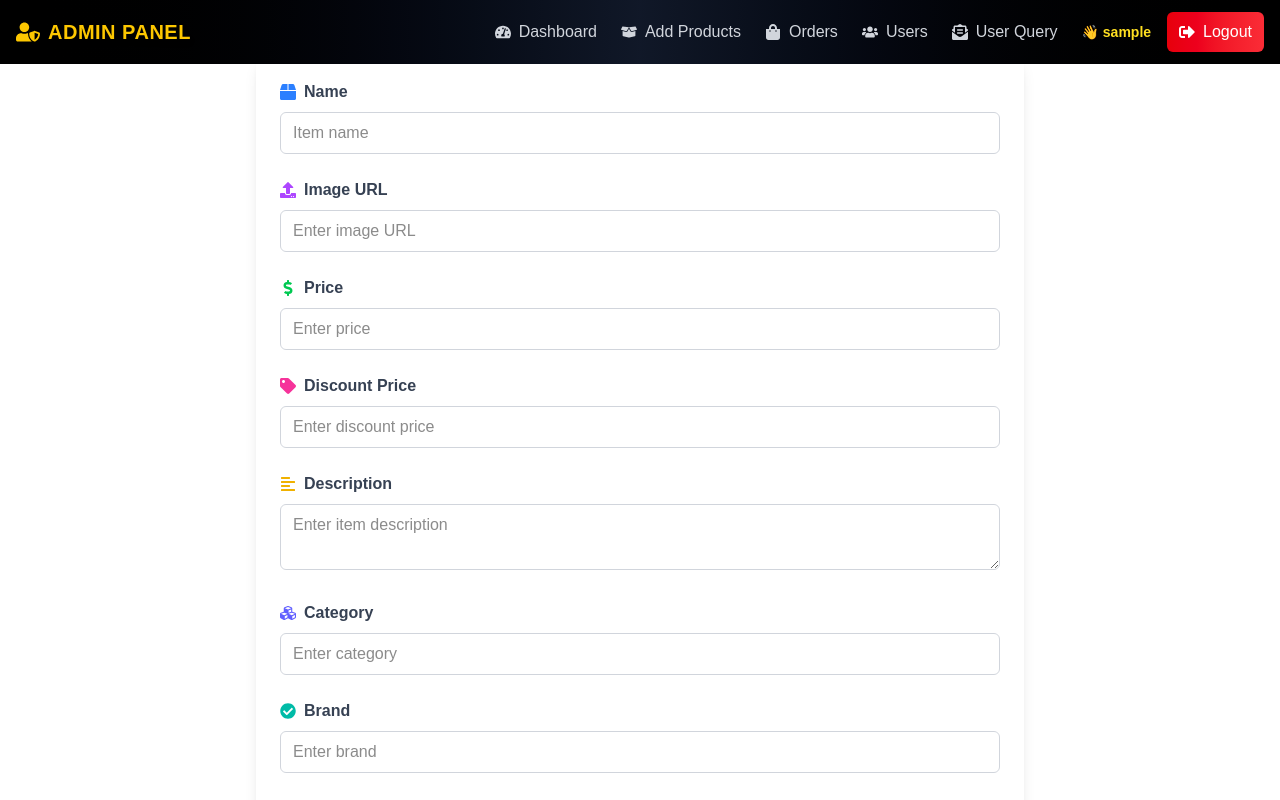
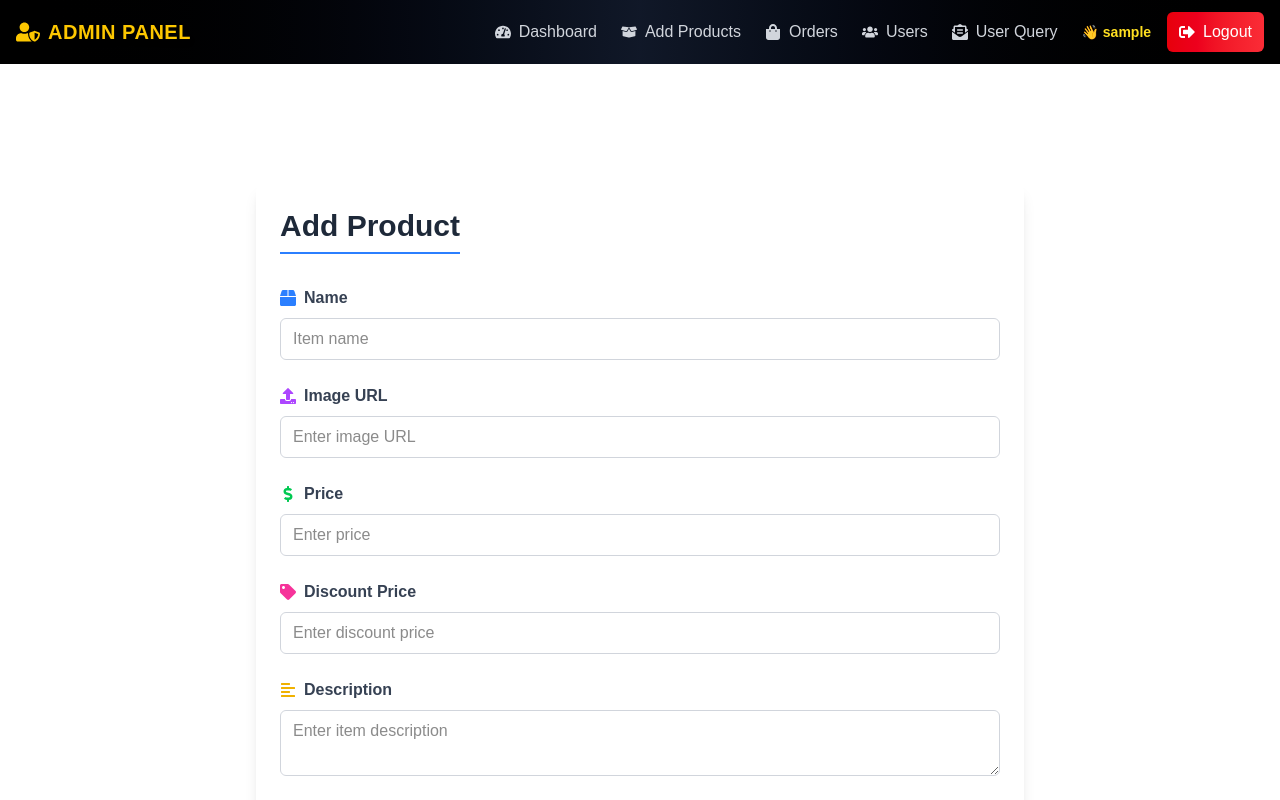
Before and after one commit to muhammadabdullahgohar572/Nextjs_E_commerce_admin, a Next.js app: page /pages/products in a window 1280 px wide. Shown: the top 800 px of the page. Built offline with nearby package versions, Linux system fonts and the light colour scheme; sample sign-in values are in the browser's storage.

Commit message:
first commit

```diff
--- a/src/app/pages/products/page.jsx
+++ b/src/app/pages/products/page.jsx
@@ -16,6 +16,7 @@ import {
   FaUpload,
   FaPlus,
   FaTrash,
+  Trash2,
 } from "react-icons/fa";
 import toast from "react-hot-toast";
 import AOS from "aos";
@@ -122,10 +123,16 @@ export default function ItemForm() {
   };
 
   return (
-    <form
-      onSubmit={handleSubmit}
-      className="max-w-3xl mx-auto p-6 bg-white shadow-lg rounded-lg space-y-6"
-    >
+   <form
+  onSubmit={handleSubmit}
+  className="w-full max-w-3xl mx-auto p-6 mt-[10%] bg-white shadow-lg rounded-lg space-y-6
+             overflow-x-hidden sm:overflow-hidden" // <-- yeh add karo
+>
+
+      <h1 className="text-3xl font-bold text-center text-gray-800 border-b-2 border-blue-500 inline-block pb-2 mb-8">
+        Add Product
+      </h1>
+
       {/* Name */}
       <div data-aos="fade-up">
         <label className="flex items-center text-gray-700 font-semibold mb-2">
@@ -256,7 +263,7 @@ export default function ItemForm() {
         <h2 className="text-lg font-semibold text-gray-700 mb-4 flex items-center">
           <FaRuler className="mr-2 text-blue-500" /> Sizes
         </h2>
-        <div className="flex gap-2 mb-3">
+        <div className="flex gap-2 mb-3 flex-wrap sm:flex-nowrap">
           <input
             type="text"
             value={currentSize}
@@ -296,7 +303,7 @@ export default function ItemForm() {
         <h2 className="text-lg font-semibold text-gray-700 mb-4 flex items-center">
           <FaPalette className="mr-2 text-red-500" /> Colors
         </h2>
-        <div className="flex gap-2 mb-3">
+        <div className="flex gap-2 mb-3 flex-wrap sm:flex-nowrap">
           <input
             type="text"
             value={currentColor}
```
